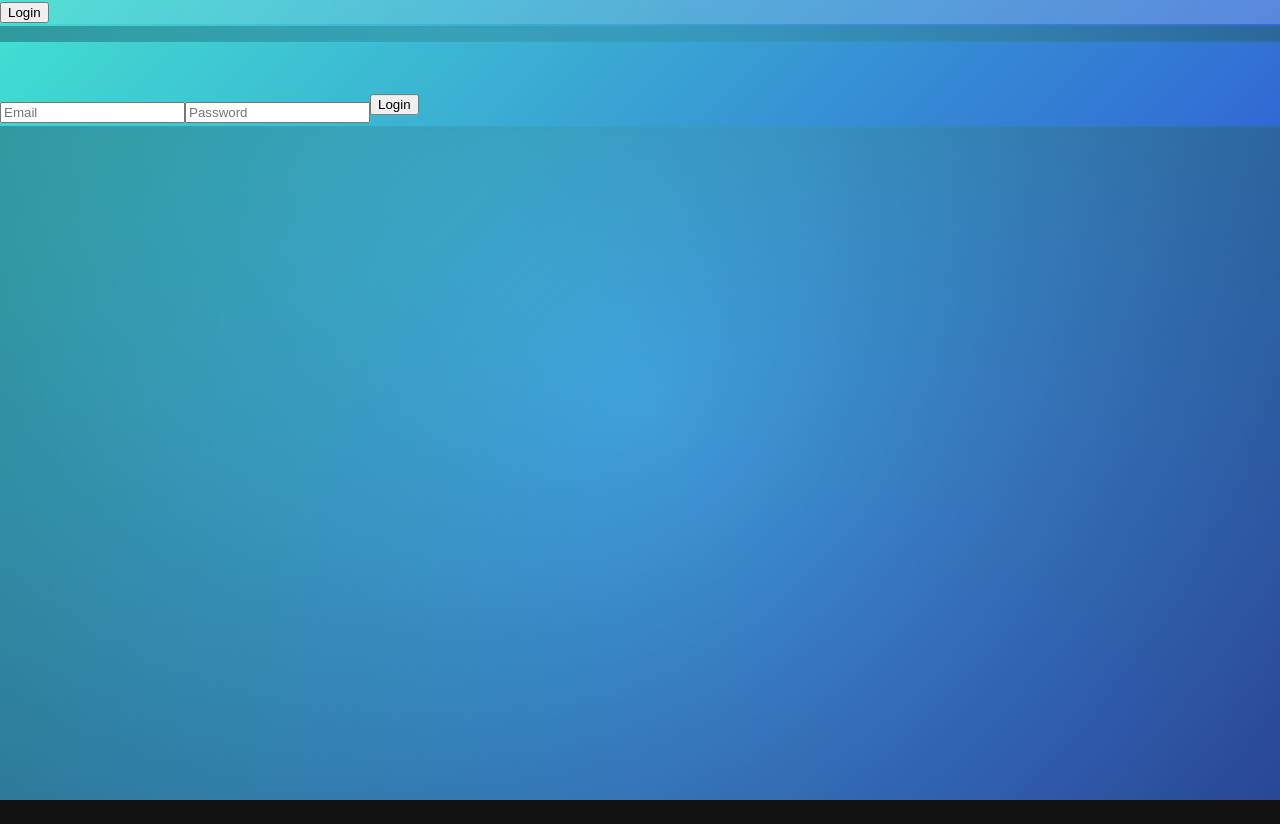
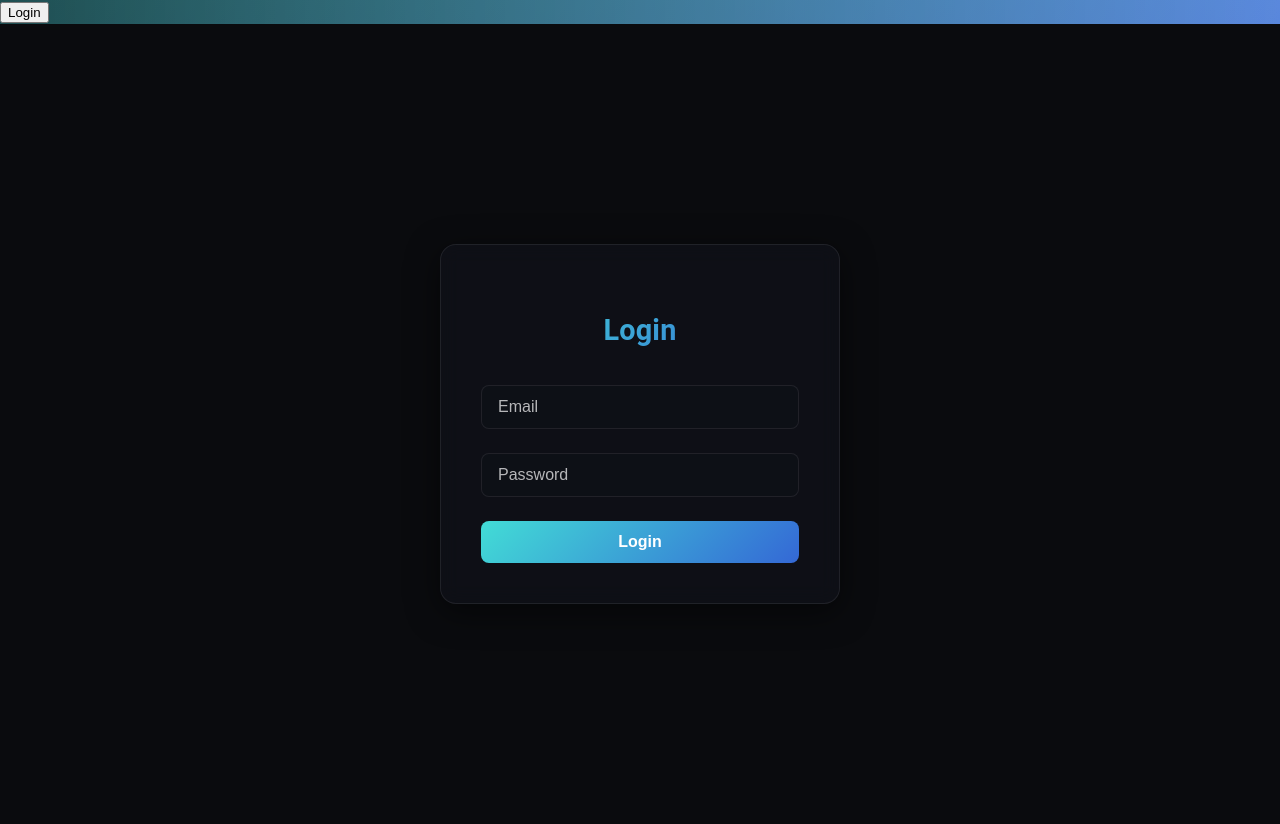
Before and after one commit to kinman1313/showyourwork, a React (Create React App) app in the folder frontend/: page /login in a window 1280 px wide. Before the commit the page ends 800 px from the top, so only its background shows below. Built offline with nearby package versions, Linux system fonts and the light colour scheme.

Commit message:
Update theme to dark mode and fix login styling with glass effects

```diff
--- /dev/null
+++ b/frontend/src/components/auth/Login.css
@@ -0,0 +1,82 @@
+.login-container {
+    display: flex;
+    justify-content: center;
+    align-items: center;
+    min-height: 100vh;
+    padding: 20px;
+    background: var(--dark-bg);
+}
+
+.login-card {
+    background: var(--glass-bg);
+    backdrop-filter: blur(10px);
+    border: 1px solid var(--glass-border);
+    border-radius: 16px;
+    padding: 2.5rem;
+    width: 100%;
+    max-width: 400px;
+    box-shadow: 0 8px 32px var(--glass-shadow);
+    transition: transform 0.3s ease;
+}
+
+.login-card:hover {
+    transform: translateY(-5px);
+}
+
+.login-card h2 {
+    color: var(--text-primary);
+    margin-bottom: 2rem;
+    text-align: center;
+    font-size: 1.8rem;
+    background: var(--tech-gradient);
+    -webkit-background-clip: text;
+    background-clip: text;
+    -webkit-text-fill-color: transparent;
+}
+
+.input-group {
+    margin-bottom: 1.5rem;
+}
+
+.input-group input {
+    width: 100%;
+    padding: 12px 16px;
+    background: rgba(16, 18, 27, 0.4);
+    border: 1px solid var(--glass-border);
+    border-radius: 8px;
+    color: var(--text-primary);
+    font-size: 1rem;
+    transition: all 0.3s ease;
+}
+
+.input-group input:focus {
+    outline: none;
+    border-color: var(--accent-green);
+    box-shadow: 0 0 0 2px var(--accent-glow);
+}
+
+.input-group input::placeholder {
+    color: var(--text-secondary);
+}
+
+.login-button {
+    width: 100%;
+    padding: 12px;
+    background: var(--tech-gradient);
+    border: none;
+    border-radius: 8px;
+    color: white;
+    font-size: 1rem;
+    font-weight: 600;
+    cursor: pointer;
+    transition: all 0.3s ease;
+}
+
+.login-button:hover {
+    transform: translateY(-2px);
+    box-shadow: 0 5px 15px var(--glass-shadow);
+}
+
+.login-button:active {
+    transform: translateY(0);
+}
--- a/frontend/src/components/auth/Login.js
+++ b/frontend/src/components/auth/Login.js
@@ -1,61 +1,54 @@
 import React, { useState } from 'react';
-import { useNavigate, Link as RouterLink } from 'react-router-dom';
-import {
-    Container,
-    Box,
-    Typography,
-    TextField,
-    Button,
-    Link,
-    Paper,
-    Alert,
-} from '@mui/material';
+import { useNavigate } from 'react-router-dom';
 import { useAuth } from '../../contexts/AuthContext';
+import './Login.css';
 
-export default function Login() {
+const Login = () => {
     const [email, setEmail] = useState('');
     const [password, setPassword] = useState('');
-    const [error, setError] = useState('');
-    const [loading, setLoading] = useState(false);
+    const { login } = useAuth();
     const navigate = useNavigate();
-    const { login } = useAuth();
 
     const handleSubmit = async (e) => {
         e.preventDefault();
         try {
-            setError('');
-            setLoading(true);
-            const user = await login(email, password);
-            navigate(user.role === 'parent' ? '/parent-dashboard' : '/child-dashboard');
+            await login(email, password);
+            navigate('/dashboard');
         } catch (err) {
-            setError(err.response?.data?.error || 'Failed to log in');
-        } finally {
-            setLoading(false);
+            console.error('Login error:', err);
         }
     };
 
     return (
         <div className="login-container">
-            <div className="login-card tech-border glow-pulse interactive-card">
-                <h2 className="gradient-text">Login</h2>
+            <div className="login-card">
+                <h2>Login</h2>
                 <form onSubmit={handleSubmit}>
+                    <div className="input-group">
                         <input
-                        className="ripple"
                             type="email"
-                        placeholder="Email"
                             value={email}
                             onChange={(e) => setEmail(e.target.value)}
+                            placeholder="Email"
+                            required
                         />
+                    </div>
+                    <div className="input-group">
                         <input
-                        className="ripple"
                             type="password"
-                        placeholder="Password"
                             value={password}
                             onChange={(e) => setPassword(e.target.value)}
+                            placeholder="Password"
+                            required
                         />
-                    <button className="ripple floating">Login</button>
+                    </div>
+                    <button type="submit" className="login-button">
+                        Login
+                    </button>
                 </form>
             </div>
         </div>
     );
-}
+};
+
+export default Login;
--- a/frontend/src/styles/main.css
+++ b/frontend/src/styles/main.css
@@ -1,49 +1,19 @@
-/* Common container styles */
-.container {
-    max-width: 1200px;
-    margin: 0 auto;
-    padding: 0 1rem;
+:root {
+    --dark-bg: #0a0b0e;
+    --dark-card: rgba(16, 18, 27, 0.8);
+    --glass-bg: rgba(16, 18, 27, 0.7);
+    --glass-border: rgba(255, 255, 255, 0.08);
+    --glass-shadow: rgba(0, 0, 0, 0.5);
+    --accent-blue: #3468d6;
+    --accent-green: #42dcd6;
+    --accent-glow: rgba(66, 220, 219, 0.2);
+    --text-primary: #ffffff;
+    --text-secondary: rgba(255, 255, 255, 0.7);
+    --tech-gradient: linear-gradient(135deg, var(--accent-green) 0%, var(--accent-blue) 100%);
 }
 
-/* Common card styles */
-.card-base {
-    background: var(--glass-bg);
-    backdrop-filter: blur(10px);
-    border-radius: 16px;
-    padding: 1.5rem;
-    margin-bottom: 1rem;
+body {
+    background-color: var(--dark-bg);
+    color: var(--text-primary);
+    min-height: 100vh;
 }
-
-/* Common button styles */
-.button-base {
-    background: var(--tech-gradient);
-    border: none;
-    border-radius: 8px;
-    padding: 12px 24px;
-    color: white;
-    font-weight: bold;
-    cursor: pointer;
-    transition: all 0.3s ease;
-}
-
-/* Common input styles */
-.input-base {
-    background: rgba(255, 255, 255, 0.05);
-    border: 1px solid var(--glass-border);
-    border-radius: 8px;
-    padding: 12px;
-    color: white;
-    width: 100%;
-    margin-bottom: 1rem;
-}
-
-/* Common text styles */
-.title {
-    font-size: 2rem;
-    margin-bottom: 1.5rem;
-}
-
-.subtitle {
-    font-size: 1.5rem;
-    margin-bottom: 1rem;
-}
```
Lines whose indentation alone changed are shown as unchanged.
